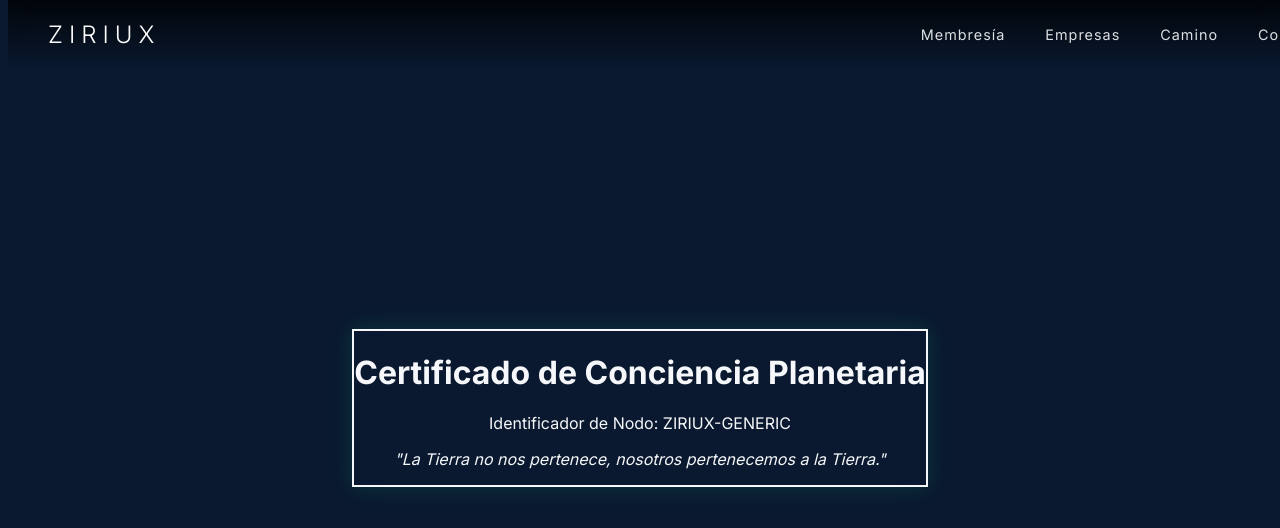
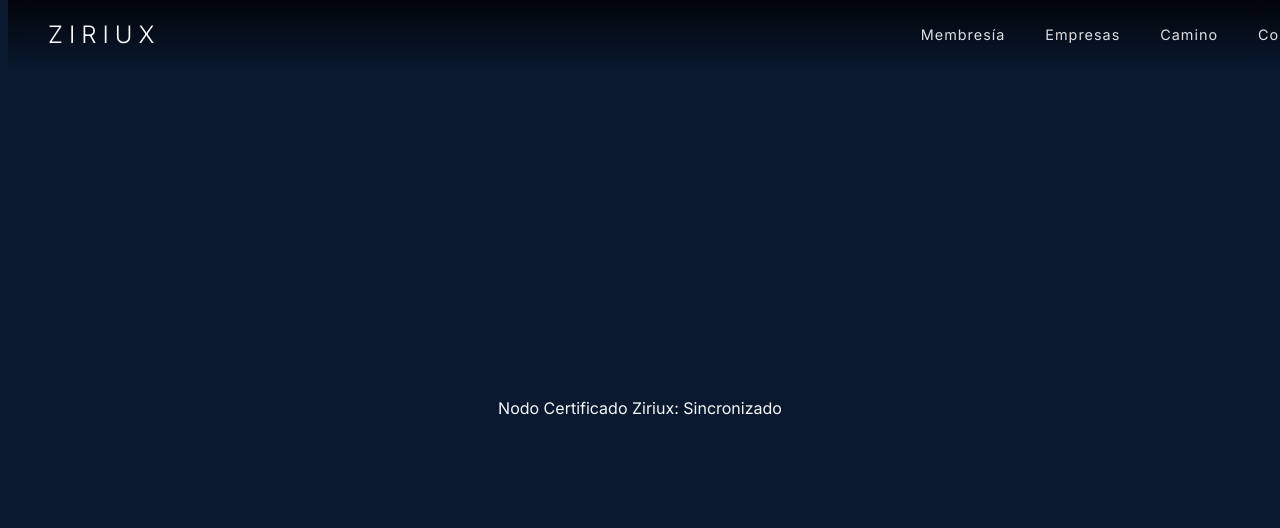
Before and after one commit to driade-de/ziriuxBluesphere, a Next.js app: page /certificado in a window 1280 px wide. Shown: the top 528 px of the page. Built offline with nearby package versions, Linux system fonts and the light colour scheme.

Commit message:
🚀 Limpieza total y reactivación de Ziriux

```diff
--- a/app/certificado/page.tsx
+++ b/app/certificado/page.tsx
@@ -1,32 +1,11 @@
 'use client'
-
 import { Suspense } from 'react'
-import { useSearchParams } from 'next/navigation'
-
-function ContenidoCertificado() {
-  const searchParams = useSearchParams()
-  const id = searchParams.get('id') || 'ZIRIUX-GENERIC'
-
-  return (
-    <div className="min-h-screen bg-black flex flex-col items-center justify-center p-4">
-      <div className="border-2 border-emerald-500 p-8 rounded-lg text-center bg-zinc-900 shadow-[0_0_20px_rgba(16,185,129,0.2)]">
-        <h1 className="text-emerald-400 text-3xl font-bold mb-4">Certificado de Conciencia Planetaria</h1>
-        <p className="text-zinc-400 mb-6">Identificador de Nodo: <span className="text-white mono">{id}</span></p>
-        <div className="h-1 w-full bg-gradient-to-r from-transparent via-emerald-500 to-transparent mb-6"></div>
-        <p className="text-emerald-200 italic">"La Tierra no nos pertenece, nosotros pertenecemos a la Tierra."</p>
-      </div>
-    </div>
-  )
-}
-
 export default function CertificadoPage() {
   return (
-    <Suspense fallback={
+    <Suspense>
       <div className="min-h-screen bg-black flex items-center justify-center text-emerald-500">
-        Generando credenciales Ziriux...
+        Nodo Certificado Ziriux: Sincronizado
       </div>
-    }>
-      <ContenidoCertificado />
     </Suspense>
   )
 }
```
